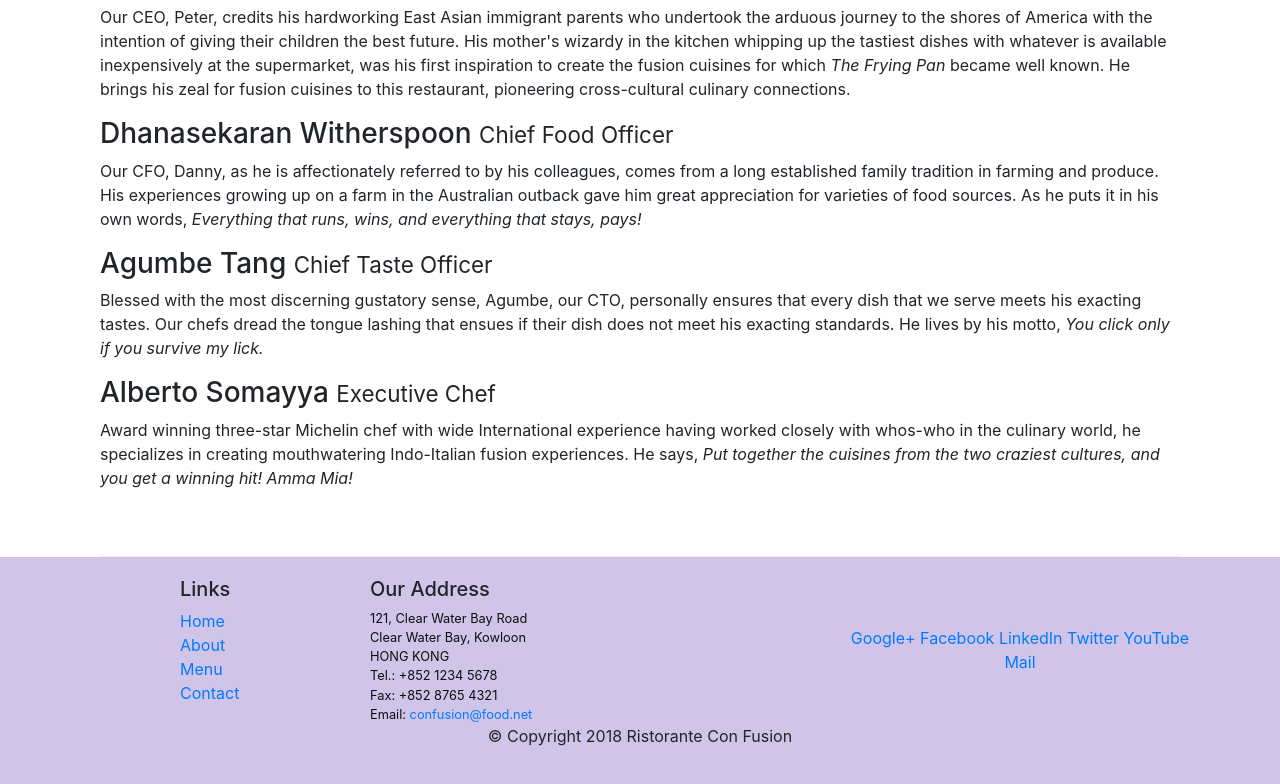
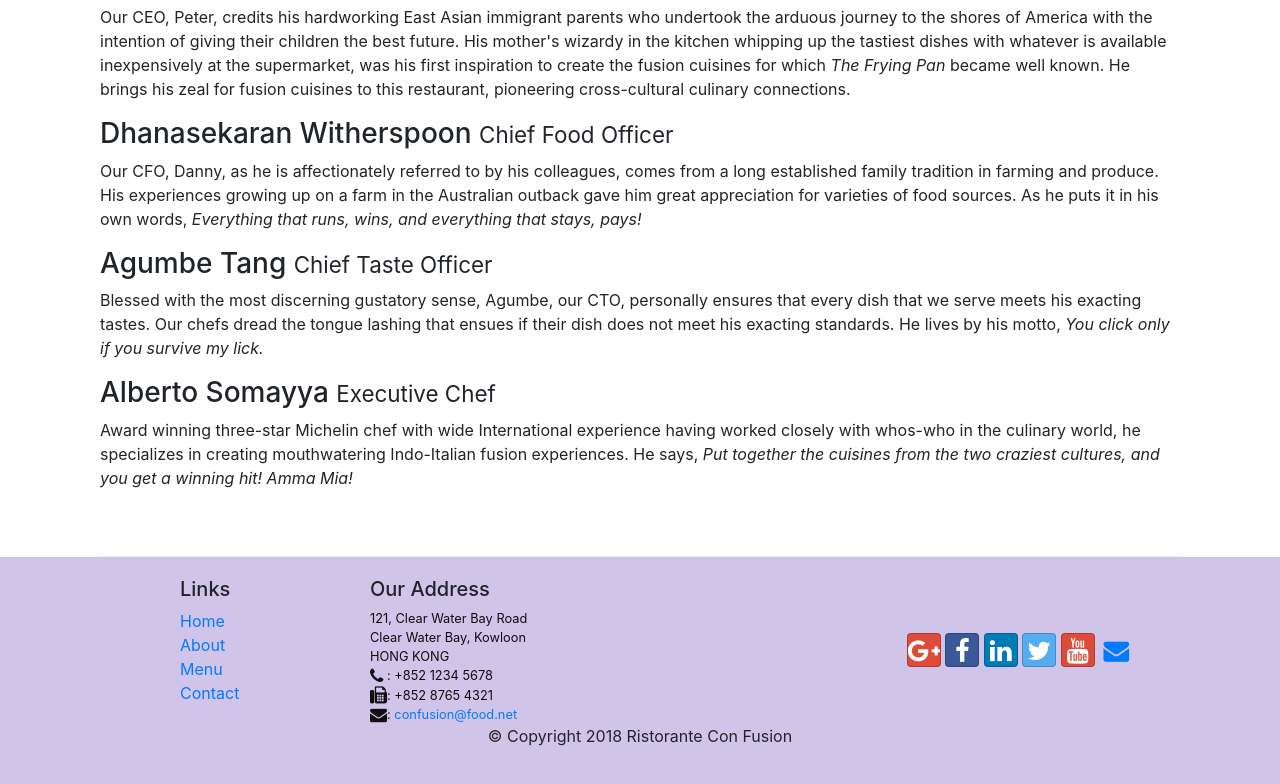
Before and after one commit to Nishant-Karki/Bootstrap, a website: page aboutus.html in a window 1280 px wide. Shown: the part 956-1740 px from the top of the page. Drawn offline with nearby package versions, Linux system fonts and the light colour scheme.

Commit message:
Icon Fonts

```diff
--- a/aboutus.html
+++ b/aboutus.html
@@ -13,6 +13,14 @@
   <link
     rel="stylesheet"
     href="node_modules/bootstrap/dist/css/bootstrap.min.css"
+  />
+  <link
+    rel="stylesheet"
+    href="node_modules/font-awesome/css/font-awesome.min.css"
+  />
+  <link
+    rel="stylesheet"
+    href="node_modules/bootstrap-social/bootstrap-social.css"
   />
   <link rel="stylesheet" href="css/style.css" />
   <body>
@@ -30,13 +38,25 @@
         <div class="collapse navbar-collapse" id="Navbar">
           <ul class="navbar-nav mr-auto">
             <li class="nav-item">
-              <a class="nav-link" href="./index.html">Home</a>
+              <a class="nav-link" href="./index.html"
+                ><span class="fa fa-home fa-lg"></span> Home</a
+              >
             </li>
             <li class="nav-item active">
-              <a class="nav-link" href="#">About</a>
+              <a class="nav-link" href="#"
+                ><span class="fa fa-info fa-lg"></span> About</a
+              >
             </li>
-            <li class="nav-item"><a class="nav-link" href="#">Menu</a></li>
-            <li class="nav-item"><a class="nav-link" href="#">Contact</a></li>
+            <li class="nav-item">
+              <a class="nav-link" href="#"
+                ><span class="fa fa-list fa-lg"></span> Menu</a
+              >
+            </li>
+            <li class="nav-item">
+              <a class="nav-link" href="#"
+                ><span class="fa fa-address-card fa-lg"></span> Contact</a
+              >
+            </li>
           </ul>
         </div>
       </div>
@@ -158,19 +178,42 @@
               121, Clear Water Bay Road<br />
               Clear Water Bay, Kowloon<br />
               HONG KONG<br />
-              Tel.: +852 1234 5678<br />
-              Fax: +852 8765 4321<br />
-              Email: <a href="mailto:confusion@food.net">confusion@food.net</a>
+              <i class="fa fa-phone fa-lg"></i> : +852 1234 5678<br />
+              <i class="fa fa-fax fa-lg"></i>: +852 8765 4321<br />
+              <i class="fa fa-envelope fa-lg"></i>:
+              <a href="mailto:confusion@food.net">confusion@food.net</a>
             </address>
           </div>
           <div class="col-12 col-sm-4 align-self-center">
             <div class="text-center">
-              <a href="http://google.com/+">Google+</a>
-              <a href="http://www.facebook.com/profile.php?id=">Facebook</a>
-              <a href="http://www.linkedin.com/in/">LinkedIn</a>
-              <a href="http://twitter.com/">Twitter</a>
-              <a href="http://youtube.com/">YouTube</a>
-              <a href="mailto:">Mail</a>
+              <a
+                class="btn btn-social-icon btn-google"
+                href="http://google.com/+"
+                ><i class="fa fa-google-plus fa-lg"></i
+              ></a>
+              <a
+                class="btn btn-social-icon btn-facebook"
+                href="http://www.facebook.com/profile.php?id="
+                ><i class="fa fa-facebook fa-lg"></i
+              ></a>
+              <a
+                class="btn btn-social-icon btn-linkedin"
+                href="http://www.linkedin.com/in/"
+                ><i class="fa fa-linkedin fa-lg"></i
+              ></a>
+              <a
+                class="btn btn-social-icon btn-twitter"
+                href="http://twitter.com/"
+                ><i class="fa fa-twitter fa-lg"></i
+              ></a>
+              <a
+                class="btn btn-social-icon btn-google"
+                href="http://youtube.com/"
+                ><i class="fa fa-youtube fa-lg"></i
+              ></a>
+              <a class="btn btn-social-icon" href="mailto:"
+                ><i class="fa fa-envelope fa-lg"></i
+              ></a>
             </div>
           </div>
         </div>
--- a/package.json
+++ b/package.json
@@ -15,6 +15,8 @@
   },
   "dependencies": {
     "bootstrap": "^4.0.0",
+    "bootstrap-social": "^5.1.1",
+    "font-awesome": "^4.7.0",
     "jquery": "^3.3.1",
     "popper.js": "^1.12.9"
   }
```
Also changed, not shown: index.html (+57 -13 lines), 1 other file.
